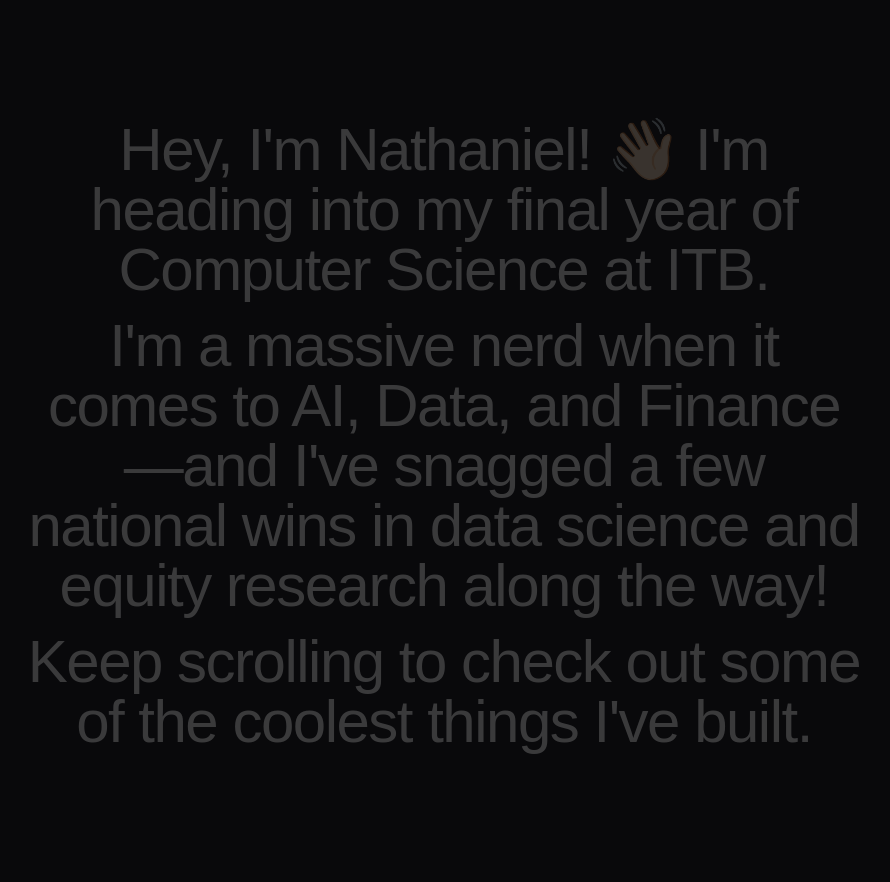
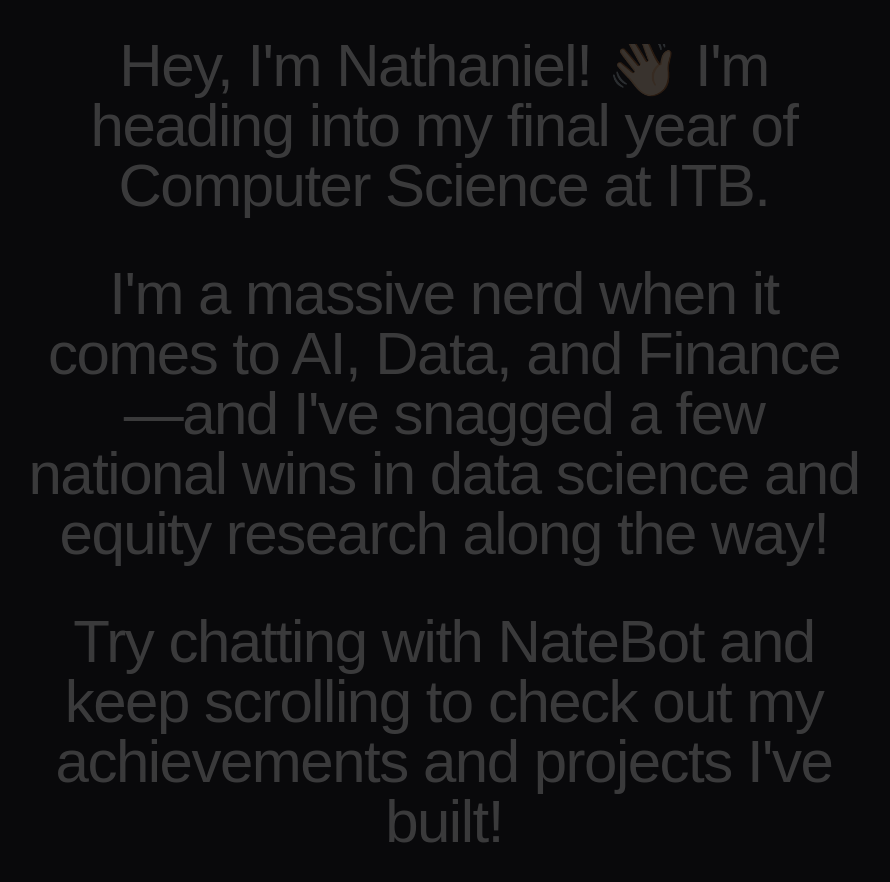
Before and after one commit to NathanielJR-git/nathanieljr-portfolio-web, a Next.js app in the folder web/nathanieljr-web/: page / in a window 1280 px wide. Shown: the part 920-1802 px from the top of the page, without its empty margins (196-1086 px from the left). Built offline with nearby package versions, Linux system fonts and the light colour scheme.

Commit message:
refactor: add gap between paragraphs

```diff
--- a/web/nathanieljr-web/components/intro.tsx
+++ b/web/nathanieljr-web/components/intro.tsx
@@ -49,15 +49,15 @@
   return (
     <section ref={containerRef} className="h-[300vh]">
       <div className="sticky top-0 h-screen w-full flex flex-col items-center justify-center overflow-hidden">
-        <div className="max-w-4xl px-6 text-center">
-          <p className="intro-text text-3xl md:text-6xl font-medium tracking-tight text-white/20 mb-4 block">
+        <div className="max-w-4xl px-6 text-center space-y-12">
+          <p className="intro-text text-3xl md:text-6xl font-medium tracking-tight text-white/20 block">
             {"Hey, I'm Nathaniel! 👋🏻 I'm heading into my final year of Computer Science at ITB."}
           </p>
-          <p className="intro-text text-3xl md:text-6xl font-medium tracking-tight text-white/20 mb-4 block">
+          <p className="intro-text text-3xl md:text-6xl font-medium tracking-tight text-white/20 block">
             {"I'm a massive nerd when it comes to AI, Data, and Finance—and I've snagged a few national wins in data science and equity research along the way!"}
           </p>
-          <p className="intro-text text-3xl md:text-6xl font-medium tracking-tight text-white/20 mb-4 block">
-            {"Keep scrolling to check out some of the coolest things I've built."}
+          <p className="intro-text text-3xl md:text-6xl font-medium tracking-tight text-white/20 block">
+            {"Try chatting with NateBot and keep scrolling to check out my achievements and projects I've built!"}
           </p>
         </div>
       </div>
```
